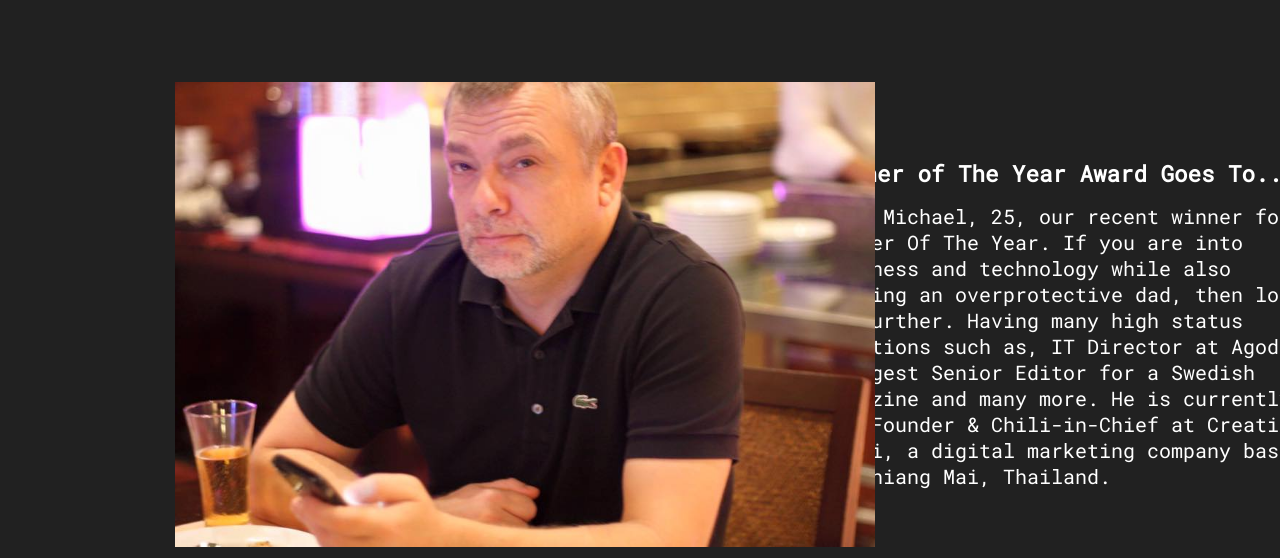
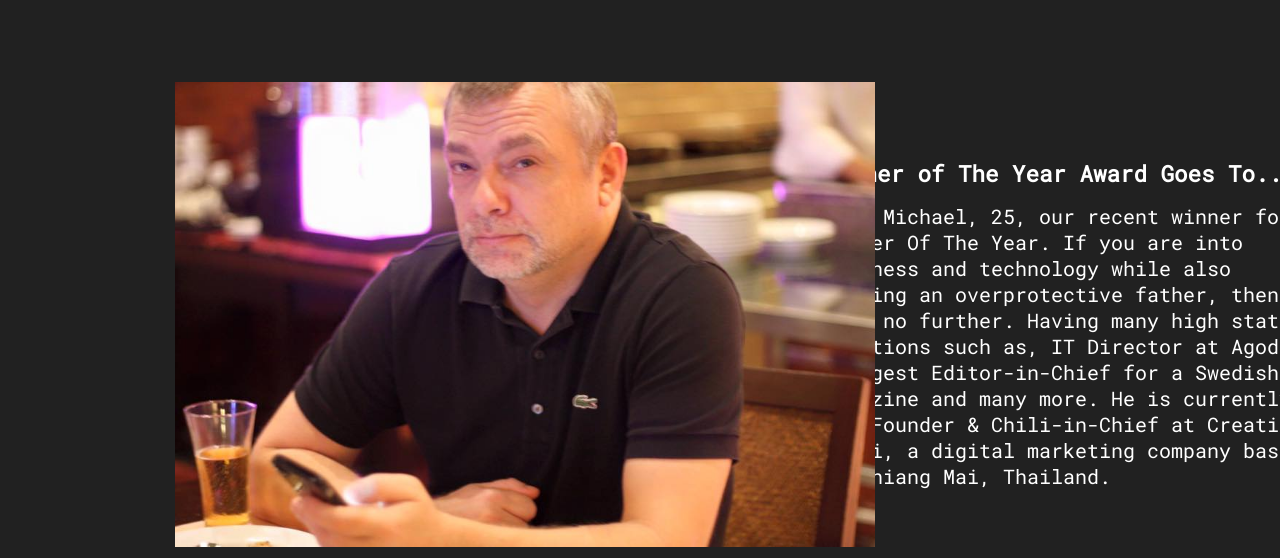
Before and after one commit to thenerdic/rentafather.github.io, a plain HTML site: page index.html in a window 1280 px wide. Shown: the part 802-1360 px from the top of the page. Drawn offline with Linux system fonts and the light colour scheme.

Commit message:
changed words

```diff
--- a/index.html
+++ b/index.html
@@ -31,9 +31,9 @@
             <h2>Father of The Year Award Goes To...</h2>
             <p>Meet Michael, 25, our recent winner for Father Of The Year.
                If you are into business and technology while also wanting
-               an overprotective dad, then look no further. Having many
+               an overprotective father, then look no further. Having many
                high status positions such as, IT Director at Agoda, Youngest
-               Senior Editor for a Swedish Magazine and many more. He is
+               Editor-in-Chief for a Swedish Magazine and many more. He is
                currently the Founder & Chili-in-Chief at Creative Chili, a
                digital marketing company based in Chiang Mai, Thailand.
             </p>
```
